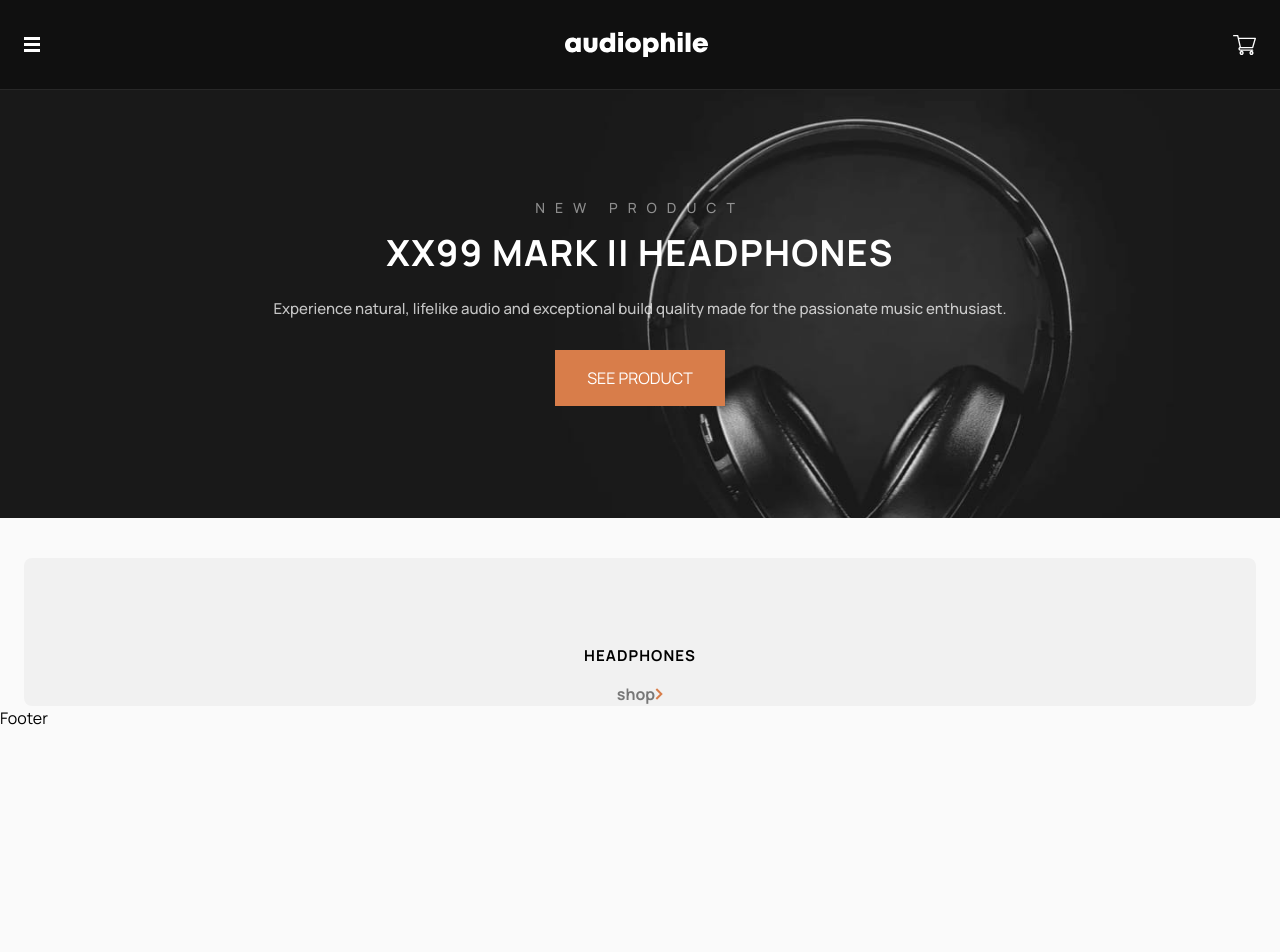
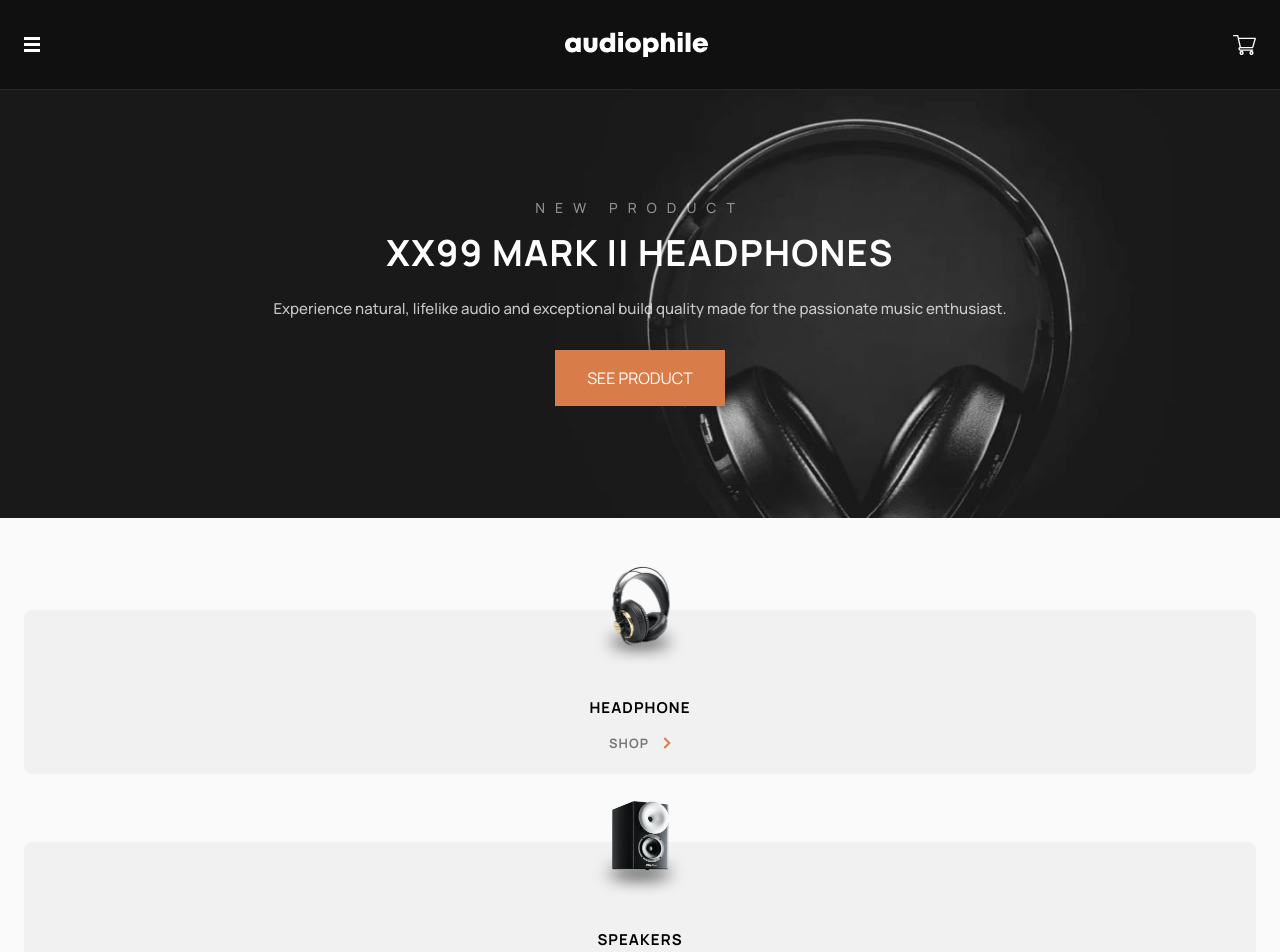
Before and after one commit to nishanth1596/audiophile-ecommerce-website, a React (Vite) app: page / in a window 1280 px wide. Shown: the top 952 px of the page. Before the commit the page ends 800 px from the top, so only its background shows below. Built offline with nearby package versions, Linux system fonts and the light colour scheme.

Commit message:
feat: Added reusable GalleryCategoryCard component with props for title, image, and navigation

```diff
--- /dev/null
+++ b/src/ui/GalleryCategoryCard.tsx
@@ -0,0 +1,47 @@
+import { Link } from "react-router-dom";
+
+type GalleryCategoryCardProps = {
+  title: string;
+  image: string;
+  navigateTo: string;
+};
+
+function GalleryCategoryCard({
+  title,
+  image,
+  navigateTo,
+}: GalleryCategoryCardProps) {
+  return (
+    <div className="bg-LightGray relative rounded-lg pt-[5.5rem] pb-[1.375rem] text-center">
+      <h3 className="text-PureBlack text-[0.94rem] leading-5 font-bold tracking-[1.07px] uppercase">
+        {title}
+      </h3>
+
+      <img
+        src={image}
+        alt={title}
+        className="absolute -top-11 right-1/2 h-[104px] translate-x-1/2"
+      />
+
+      <Link
+        to={navigateTo}
+        className="mt-4 flex items-center justify-center gap-3.5"
+      >
+        <span className="text-[0.81rem] leading-[1.125rem] font-bold tracking-[1px] uppercase opacity-50">
+          shop
+        </span>
+        <svg width="8" height="12" xmlns="http://www.w3.org/2000/svg">
+          <path
+            d="M1.322 1l5 5-5 5"
+            stroke="#D87D4A"
+            stroke-width="2"
+            fill="none"
+            fill-rule="evenodd"
+          />
+        </svg>
+      </Link>
+    </div>
+  );
+}
+
+export default GalleryCategoryCard;
--- a/src/ui/GallerySection.tsx
+++ b/src/ui/GallerySection.tsx
@@ -1,25 +1,28 @@
-import { Link } from "react-router-dom";
+import GalleryCategoryCard from "./GalleryCategoryCard";
+import headphoneImg from "../assets/shared/desktop/image-category-thumbnail-headphones.png";
+import speakerMobileImg from "../assets/shared/desktop/image-category-thumbnail-speakers.png";
+import earphonesMobileImg from "../assets/shared/desktop/image-category-thumbnail-earphones.png";
 
 function GallerySection() {
   return (
-    <section className="mx-6 mt-10">
-      <div className="bg-LightGray relative rounded-lg text-center">
-        <h3 className="text-PureBlack pt-[5.5rem] text-[0.94rem] leading-5 font-bold tracking-[1.07px] uppercase">
-          Headphones
-        </h3>
-        <Link to="/" className="mt-4 flex items-center justify-center">
-          <span className="text font-bold opacity-50">shop</span>
-          <svg width="8" height="12" xmlns="http://www.w3.org/2000/svg">
-            <path
-              d="M1.322 1l5 5-5 5"
-              stroke="#D87D4A"
-              stroke-width="2"
-              fill="none"
-              fill-rule="evenodd"
-            />
-          </svg>
-        </Link>
-      </div>
+    <section className="mx-6 mt-[5.75rem] space-y-[4.25rem]">
+      <GalleryCategoryCard
+        image={headphoneImg}
+        title="Headphone"
+        navigateTo="/headphones"
+      />
+
+      <GalleryCategoryCard
+        image={speakerMobileImg}
+        title="speakers"
+        navigateTo="/speakers"
+      />
+
+      <GalleryCategoryCard
+        image={earphonesMobileImg}
+        title="earphones"
+        navigateTo="/earphones"
+      />
     </section>
   );
 }
```
